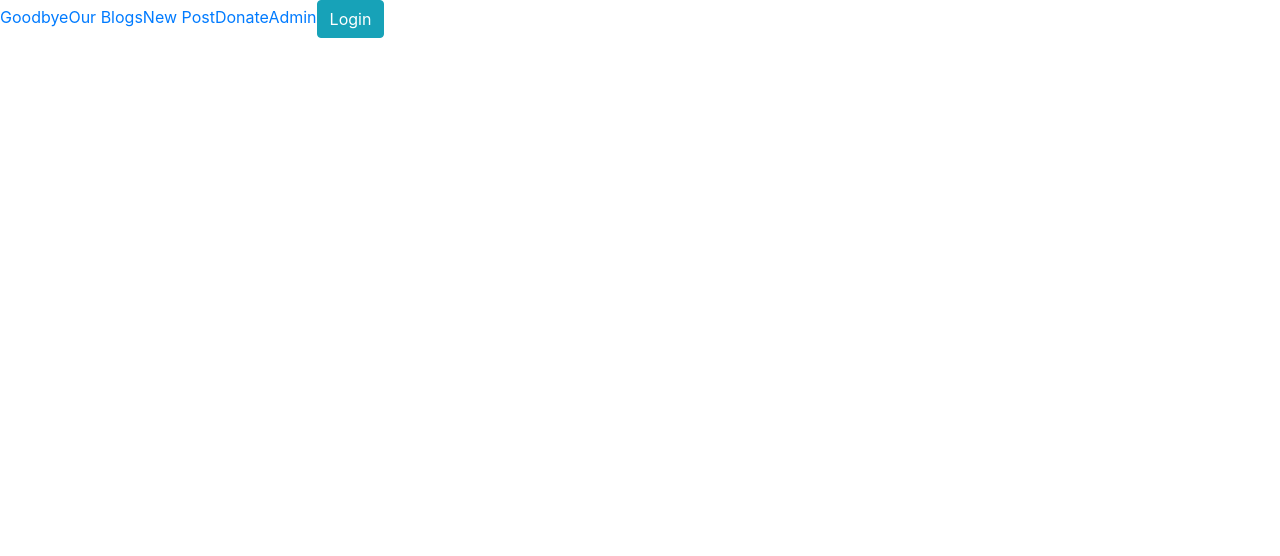
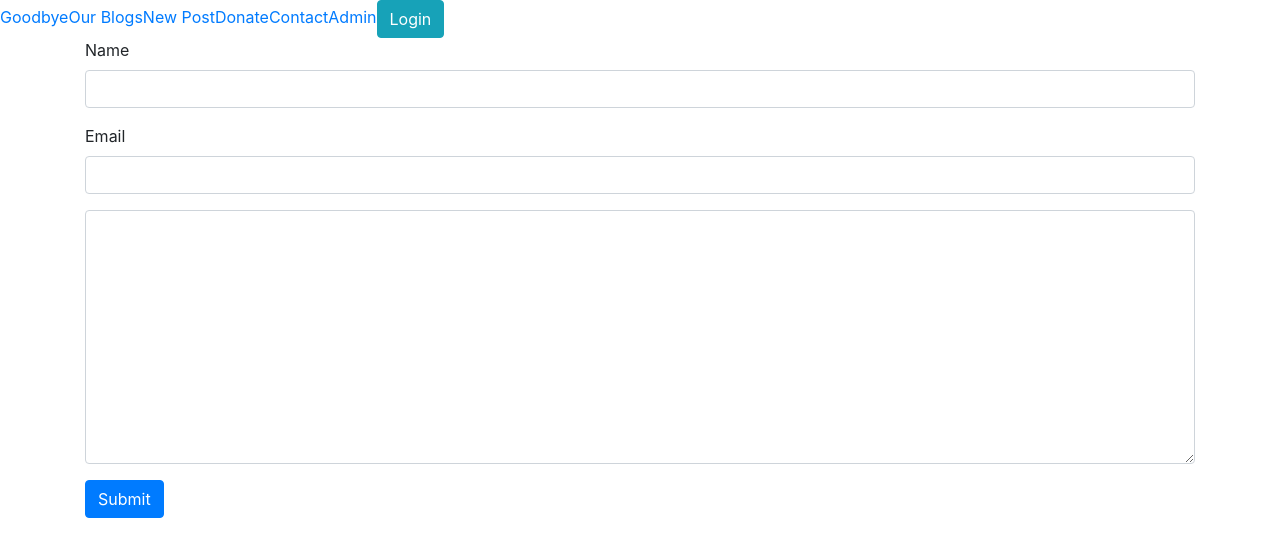
Before and after one commit to kimaniwalker/AUTH2, a React app: page /contact in a window 1280 px wide. Shown: the top 556 px of the page. Built offline with nearby package versions, Linux system fonts and the light colour scheme; what react-stripe-elements would draw is missing.

Commit message:
Added code for mailgun

```diff
--- a/client/src/components/app.jsx
+++ b/client/src/components/app.jsx
@@ -10,6 +10,7 @@ import BlogList from './blogList';
 import BlogInput from './blogInput';
 import BlogAdmin from './admin';
 import SingleBlogPost from './singleBlog';
+import Contact from './contact';
 import Donate from './donate';
 
 
@@ -22,11 +23,13 @@ class Navigation extends Component {
                     <Link to="/blogList">Our Blogs</Link>
                     <Link to="/newPost">New Post</Link>
                     <Link to="/donate">Donate</Link>
+                    <Link to="/contact">Contact</Link>
                     <Link to="/admin">Admin</Link>
                     <AuthButton />
                     <Switch>
                         <Route exact path="/" component={HelloWorld} />
                         <Route exact path="/donate" component={Donate} />
+                        <Route exact path="/contact" component={Contact} />
                         <Route exact path="/blogList" component={BlogList} />
                         <Route path="/bloglist/:id" component={SingleBlogPost} />
                         <Route path="/newPost" component={BlogInput} />
--- /dev/null
+++ b/client/src/components/contact.jsx
@@ -0,0 +1,64 @@
+import React, { Component } from 'react';
+import { sendContacEmail } from '../services/contact';
+
+class Contact extends Component {
+
+    constructor(props) {
+        super(props);
+        this.state = {
+            name: '',
+            email: '',
+            message: '',
+        }
+    }
+
+    handleName(name) {
+        this.setState({ name });
+    }
+
+    handleEmail(email) {
+        this.setState({ email });
+    }
+
+    handleMessage(message) {
+        this.setState({ message });
+    }
+
+    handleSubmit(e) {
+        e.preventDefault();
+        sendContacEmail(this.state.name, this.state.email, this.state.message)
+        .then(() => {
+            //redirect to home page
+            this.props.history.push('/');
+        }).catch((err) =>{
+            console.log(err);
+        })
+    }
+
+
+
+
+    render() {
+        return (
+            <div className="container">
+                <form onSubmit={ (e) => this.handleSubmit(e)}>
+                    <div className="form-group">
+                        <label htmlFor="name">Name</label>
+                        <input onChange={ (e) => this.handleName(e.target.value) } id="name" type="text" className="form-control" required />
+                    </div>
+                    <div className="form-group">
+                        <label htmlFor="email">Email</label>
+                        <input onChange={ (e) => this.handleEmail(e.target.value) }  id="email" type="email" className="form-control" required />
+                    </div>
+                    <div className="form-group">
+                        <textarea onChange={ (e) => this.handleMessage(e.target.value) }  cols="30" rows="10" className="form-control"></textarea>
+                    </div>
+                    <input type="submit" className="btn btn-primary" />
+                </form>
+            </div>
+
+        );
+    }
+}
+
+export default Contact;
--- /dev/null
+++ b/client/src/services/contact.js
@@ -0,0 +1,12 @@
+import * as baseService from './base';
+function sendContacEmail(name,email,message) {
+    return baseService.post('/api/contact', {
+        name,
+        email,
+        message
+    });
+
+
+}
+
+export { sendContacEmail }
```
